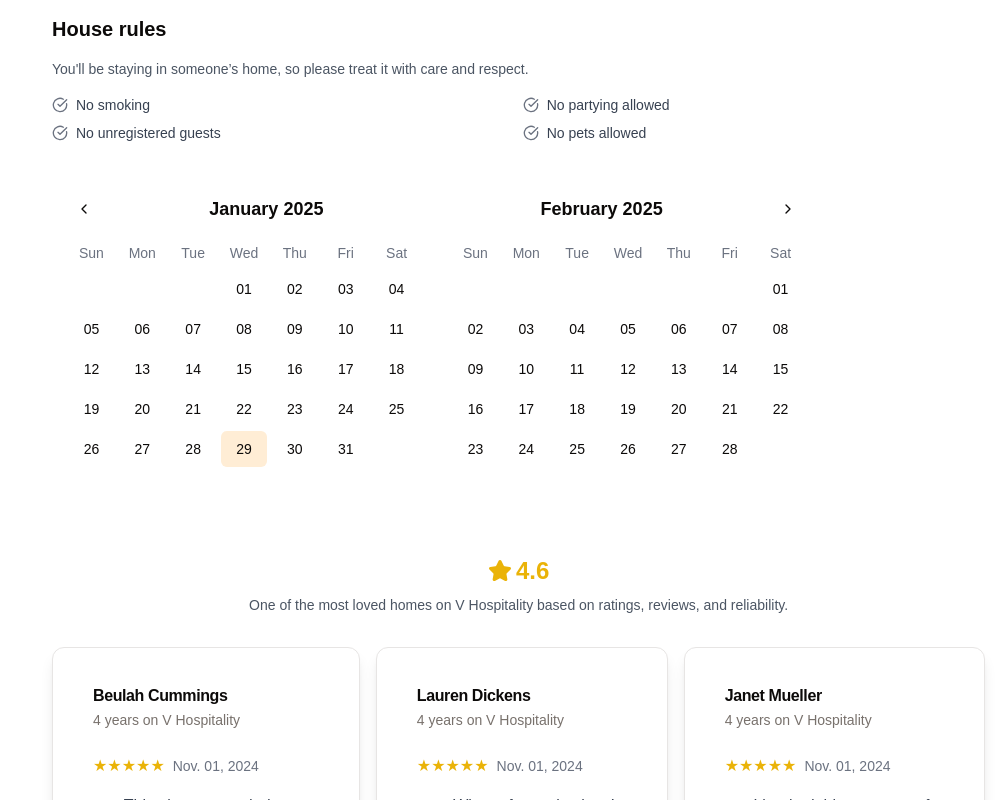
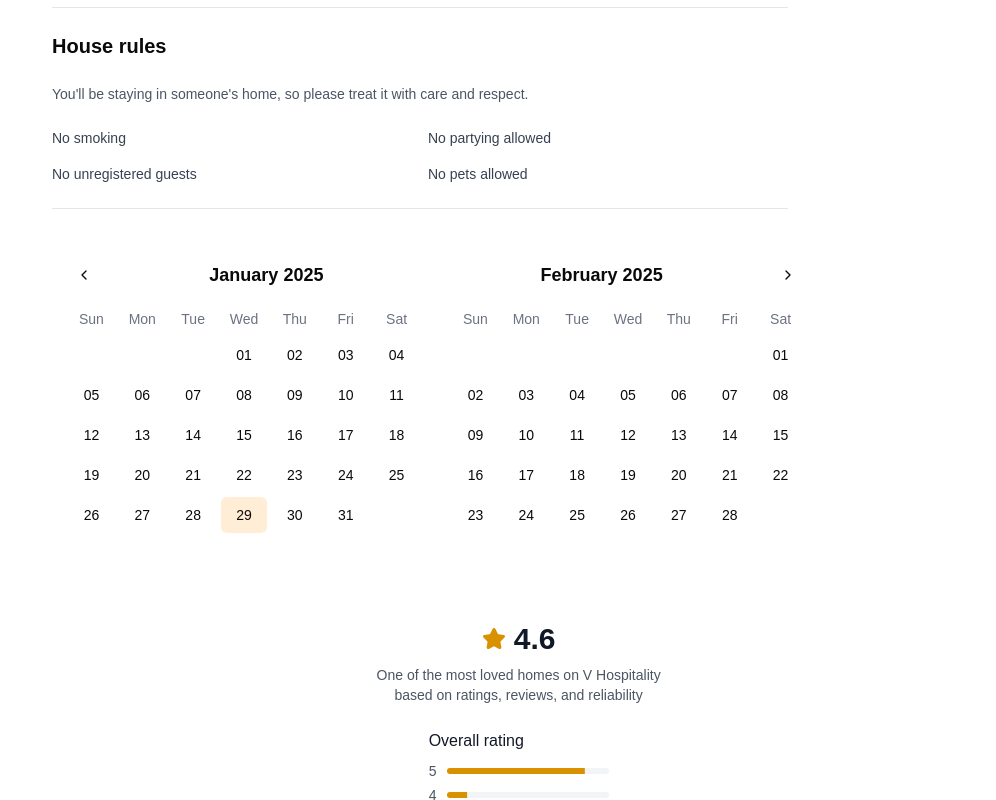
Before and after one commit to TOquation/J-T, a Next.js app: page /home/1 in a window 1280 px wide. Shown: the part 1180-1980 px from the top of the page, without its empty margins (284-1280 px from the left). Built offline with nearby package versions, Linux system fonts and the light colour scheme.

Commit message:
updateed PropertyListing.tsx, ListingDetail.tsx

```diff
--- a/package.json
+++ b/package.json
@@ -13,6 +13,7 @@
     "@radix-ui/react-dropdown-menu": "^2.1.5",
     "@radix-ui/react-label": "^2.1.1",
     "@radix-ui/react-popover": "^1.1.5",
+    "@radix-ui/react-progress": "^1.1.1",
     "@radix-ui/react-select": "^2.1.5",
     "@radix-ui/react-separator": "^1.1.1",
     "@radix-ui/react-slot": "^1.1.1",
--- a/src/app/(main)/home/[id]/page.tsx
+++ b/src/app/(main)/home/[id]/page.tsx
@@ -16,6 +16,7 @@ const page = ({ params }: Props) => {
       <PropertyListing />
       <ListingDetails />
       <PropertyListingPage />
+
     </div>
   );
 };
--- a/src/app/page.tsx
+++ /dev/null
@@ -1,7 +0,0 @@
-import React from "react";
-
-const page = () => {
-  return <div>Hello</div>;
-};
-
-export default page;
--- a/src/components/listingdetails/ListingDetails.tsx
+++ b/src/components/listingdetails/ListingDetails.tsx
@@ -1,8 +1,15 @@
-import React from 'react';
+import React from "react";
 import { Card, CardContent } from "@/components/ui/card";
 import { Separator } from "@/components/ui/separator";
 import { Avatar, AvatarImage, AvatarFallback } from "@/components/ui/avatar";
-import { Wifi, Snowflake, Tv, Utensils, WashingMachine, Waves } from "lucide-react";
+import {
+  Wifi,
+  Snowflake,
+  Tv,
+  Utensils,
+  WashingMachine,
+  Waves,
+} from "lucide-react";
 
 interface ListingDetail {
   label: string;
@@ -40,21 +47,35 @@ const defaultAmenities: Amenity[] = [
   { icon: <Wifi className="w-5 h-5 text-gray-600" />, label: "Wifi" },
   { icon: <Utensils className="w-5 h-5 text-gray-600" />, label: "Cooker" },
   { icon: <Snowflake className="w-5 h-5 text-gray-600" />, label: "AC" },
-  { icon: <WashingMachine className="w-5 h-5 text-gray-600" />, label: "Washing machine" },
+  {
+    icon: <WashingMachine className="w-5 h-5 text-gray-600" />,
+    label: "Washing machine",
+  },
   { icon: <Tv className="w-5 h-5 text-gray-600" />, label: "TV" },
   { icon: <Waves className="w-5 h-5 text-gray-600" />, label: "Swimming pool" },
+];
+
+
+const rules = [
+  { label: "No smoking" },
+  { label: "No partying allowed" },
+  { label: "No unregistered guests" },
+  { label: "No pets allowed" },
 ];
 
 const ListingDetails = ({
   details = defaultDetails,
   amenities = defaultAmenities,
-  host = { name: "Eleven Homes" }
+  host = { name: "Eleven Homes" },
 }: Partial<ListingDetailsProps>) => {
   return (
     <div className="container max-w-3xl p-4 space-y-6">
       {/* Listing Details */}
       <section aria-labelledby="listing-details-heading">
-        <h2 id="listing-details-heading" className="text-xl font-semibold text-[#221E1F]">
+        <h2
+          id="listing-details-heading"
+          className="text-xl font-semibold text-[#221E1F]"
+        >
           Listing Details
         </h2>
         <div className="grid grid-cols-2 gap-y-4 text-sm text-gray-700 mt-2">
@@ -96,15 +117,45 @@ const ListingDetails = ({
             {host.avatarUrl ? (
               <AvatarImage src={host.avatarUrl} alt={host.name} />
             ) : (
-              <AvatarFallback>{host.name.split(' ').map(n => n[0]).join('')}</AvatarFallback>
+              <AvatarFallback>
+                {host.name
+                  .split(" ")
+                  .map((n) => n[0])
+                  .join("")}
+              </AvatarFallback>
             )}
           </Avatar>
           <span className="font-medium text-gray-800">{host.name}</span>
         </div>
       </section>
+
+      <Separator />
+
+      {/* House rules */}
+      <section>
+        <div className="max-w-3xl space-y-6">
+          <h2 id="rules-heading" className="text-xl font-semibold">
+            House rules
+          </h2>
+          <p className="text-sm text-gray-600 mt-2">
+            You'll be staying in someone's home, so please treat it with care
+            and respect.
+          </p>
+          <div className="grid grid-cols-2 gap-4 mt-2 text-sm text-gray-700">
+            {rules.map((rule, index) => (
+              <div key={index}>
+                <span>{rule.label}</span>
+              </div>
+            ))}
+          </div>
+        </div>
+      </section>
+
+      <Separator />
+
     </div>
-
   );
 };
 
+
 export default ListingDetails;
--- a/src/components/propertylistingpage/PropertyListingPage.tsx
+++ b/src/components/propertylistingpage/PropertyListingPage.tsx
@@ -1,5 +1,13 @@
-import { CheckCircle } from "lucide-react";
-import { Star } from "lucide-react";
+import {
+  Star,
+  Quote,
+  Tag,
+  Mail,
+  MapPin,
+  Lock,
+  CheckCircle,
+  Sparkles,
+} from "lucide-react";
 import DualCalendar from "../shared/calender/dualCalender";
 import {
   Card,
@@ -9,56 +17,8 @@ import {
   CardContent,
 } from "@/components/ui/card";
 import { Button } from "@/components/ui/button";
-import { Quote } from "lucide-react";
-import { Separator } from "@radix-ui/react-separator";
-
-
-const HouseRules = () => {
-  return (
-    <div className="space-y-4">
-      <h2 className="text-xl font-semibold">House rules</h2>
-      <p className="text-sm text-gray-600">
-        You'll be staying in someone’s home, so please treat it with care and
-        respect.
-      </p>
-      <div className="grid grid-cols-2 gap-2 text-sm text-gray-700">
-        <div className="flex items-center space-x-2">
-          <CheckCircle className="w-4 h-4 text-gray-500" />
-          <span>No smoking</span>
-        </div>
-        <div className="flex items-center space-x-2">
-          <CheckCircle className="w-4 h-4 text-gray-500" />
-          <span>No partying allowed</span>
-        </div>
-        <div className="flex items-center space-x-2">
-          <CheckCircle className="w-4 h-4 text-gray-500" />
-          <span>No unregistered guests</span>
-        </div>
-        <div className="flex items-center space-x-2">
-          <CheckCircle className="w-4 h-4 text-gray-500" />
-          <span>No pets allowed</span>
-        </div>
-      </div>
-    </div>
-  );
-};
-
-
-
-const RatingSummary = () => {
-  return (
-    <div className="text-center space-y-2">
-      <div className="flex justify-center items-center space-x-1 text-yellow-500">
-        <Star className="w-6 h-6 fill-yellow-500" />
-        <span className="text-2xl font-semibold">4.6</span>
-      </div>
-      <p className="text-sm text-gray-600">
-        One of the most loved homes on V Hospitality based on ratings, reviews,
-        and reliability.
-      </p>
-    </div>
-  );
-};
+import { Progress } from "@/components/ui/progress";
+import { Separator } from "@/components/ui/separator";
 
 interface Review {
   name: string;
@@ -66,6 +26,17 @@ interface Review {
   rating: string;
   date: string;
   comment: string;
+}
+
+interface RatingCategoryProps {
+  icon: React.ReactNode;
+  label: string;
+  score: number;
+}
+
+interface RatingBarProps {
+  level: number;
+  count: number;
 }
 
 const reviews: Review[] = [
@@ -94,6 +65,114 @@ const reviews: Review[] = [
       "I booked this apartment for a business trip and found it to be ideal. It’s quiet, well-furnished, and has a comfortable work area with good lighting. The Wi-Fi was reliable.",
   },
 ];
+
+const ratingBars = [
+  { level: 5, count: 85 },
+  { level: 4, count: 12 },
+  { level: 3, count: 2 },
+  { level: 2, count: 1 },
+  { level: 1, count: 0 },
+];
+
+// {ratings}
+const RatingCategory: React.FC<RatingCategoryProps> = ({
+  icon,
+  label,
+  score,
+}) => (
+  <div className="flex flex-col items-center gap-1 flex-1">
+    {icon}
+    <span className="text-[0.9375rem] text-gray-700">{score}</span>
+    <span className="text-[0.8125rem] text-gray-500">{label}</span>
+  </div>
+);
+
+const RatingBar: React.FC<RatingBarProps> = ({ level, count }) => (
+  <div className="flex items-center gap-3 h-6">
+    <span className="text-sm text-gray-600 w-3">{level}</span>
+    <div className="flex-1">
+      <Progress
+        value={count}
+        className="h-[6px] bg-gray-100 [&>div]:bg-[#FDB022]"
+      />
+    </div>
+  </div>
+);
+
+const RatingDetails: React.FC = () => {
+  const ratingCategories = [
+    {
+      icon: <Sparkles className="w-5 h-5 text-gray-600" />,
+      label: "Cleanliness",
+      score: 4.8,
+    },
+    {
+      icon: <CheckCircle className="w-5 h-5 text-gray-600" />,
+      label: "Accuracy",
+      score: 4.9,
+    },
+    {
+      icon: <Lock className="w-5 h-5 text-gray-600" />,
+      label: "Security",
+      score: 4.9,
+    },
+    {
+      icon: <Mail className="w-5 h-5 text-gray-600" />,
+      label: "Agent Support",
+      score: 4.9,
+    },
+    {
+      icon: <MapPin className="w-5 h-5 text-gray-600" />,
+      label: "Location",
+      score: 4.9,
+    },
+    {
+      icon: <Tag className="w-5 h-5 text-gray-600" />,
+      label: "Value",
+      score: 4.9,
+    },
+  ];
+
+  return (
+    <div>
+      {/* Add RatingDetails content here */}
+        <RatingComponent />
+    </div>
+  );
+};
+
+const RatingComponent = () => {
+  return (
+    <div className="flex flex-col items-center space-y-6">
+      {/* Header Rating */}
+      <div className="flex flex-col items-center text-center">
+        <div className="flex items-center gap-2 mb-2">
+          <Star className="w-6 h-6 fill-[#D99100] text-[#D99100]" />
+          <span className="text-3xl font-semibold text-gray-900">4.6</span>
+        </div>
+        <p className="text-sm text-gray-600 max-w-xs">
+          One of the most loved homes on V Hospitality based on ratings, reviews, and reliability
+        </p>
+      </div>
+
+      {/* Overall Rating */}
+      <div className="w-[180px]">
+        <h3 className="font-medium text-gray-900 mb-2">Overall rating</h3>
+        <div className="space-y-1">
+          {ratingBars.map((rating) => (
+            <div key={rating.level} className="flex items-center gap-2">
+              <span className="text-sm text-gray-600 w-3">{rating.level}</span>
+              <Progress
+                value={rating.count}
+                className="h-[6px] bg-gray-100 w-full [&>div]:bg-[#D99100]"
+              />
+            </div>
+          ))}
+        </div>
+      </div>
+    </div>
+  );
+};
 
 const ReviewsComponent: React.FC = () => {
   return (
@@ -147,9 +226,8 @@ const Location = () => {
 const PropertyListingPage = () => {
   return (
     <div className="space-y-8 p-4">
-      <HouseRules />
       <DualCalendar />
-      <RatingSummary />
+      <RatingDetails />
       <ReviewsComponent />
       <Location />
     </div>
@@ -157,4 +235,4 @@ const PropertyListingPage = () => {
 };
 
 export default PropertyListingPage;
-export { Location, ReviewsComponent, RatingSummary, HouseRules };
+export { Location, ReviewsComponent, RatingDetails };
--- /dev/null
+++ b/src/components/ui/progress.tsx
@@ -0,0 +1,28 @@
+"use client"
+
+import * as React from "react"
+import * as ProgressPrimitive from "@radix-ui/react-progress"
+
+import { cn } from "@/lib/utils"
+
+const Progress = React.forwardRef<
+  React.ElementRef<typeof ProgressPrimitive.Root>,
+  React.ComponentPropsWithoutRef<typeof ProgressPrimitive.Root>
+>(({ className, value, ...props }, ref) => (
+  <ProgressPrimitive.Root
+    ref={ref}
+    className={cn(
+      "relative h-2 w-full overflow-hidden rounded-full bg-primary/20",
+      className
+    )}
+    {...props}
+  >
+    <ProgressPrimitive.Indicator
+      className="h-full w-full flex-1 bg-primary transition-all"
+      style={{ transform: `translateX(-${100 - (value || 0)}%)` }}
+    />
+  </ProgressPrimitive.Root>
+))
+Progress.displayName = ProgressPrimitive.Root.displayName
+
+export { Progress }
```
Also changed, not shown: 1 other file (tests, documents, lock files or other folders).
